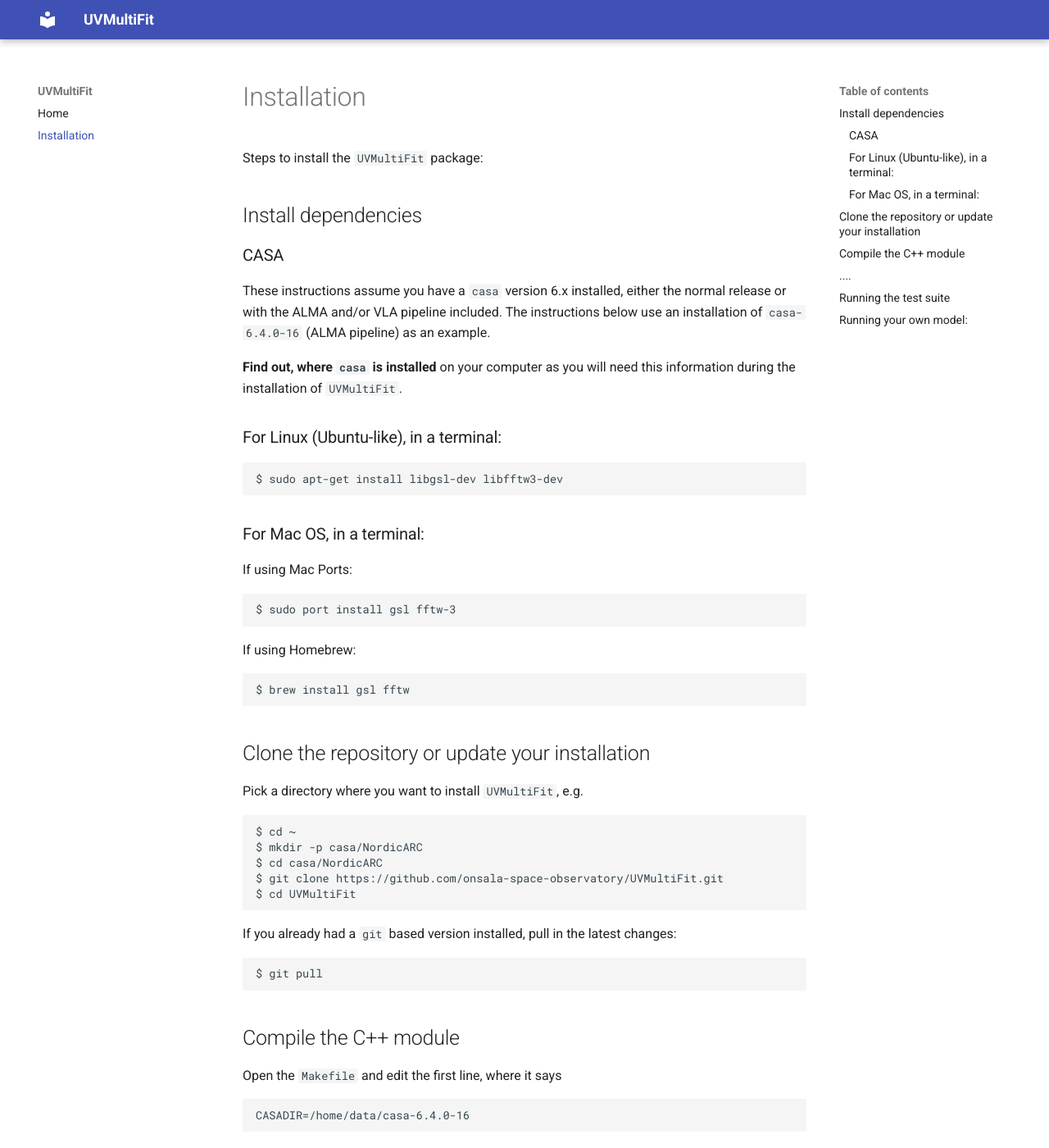
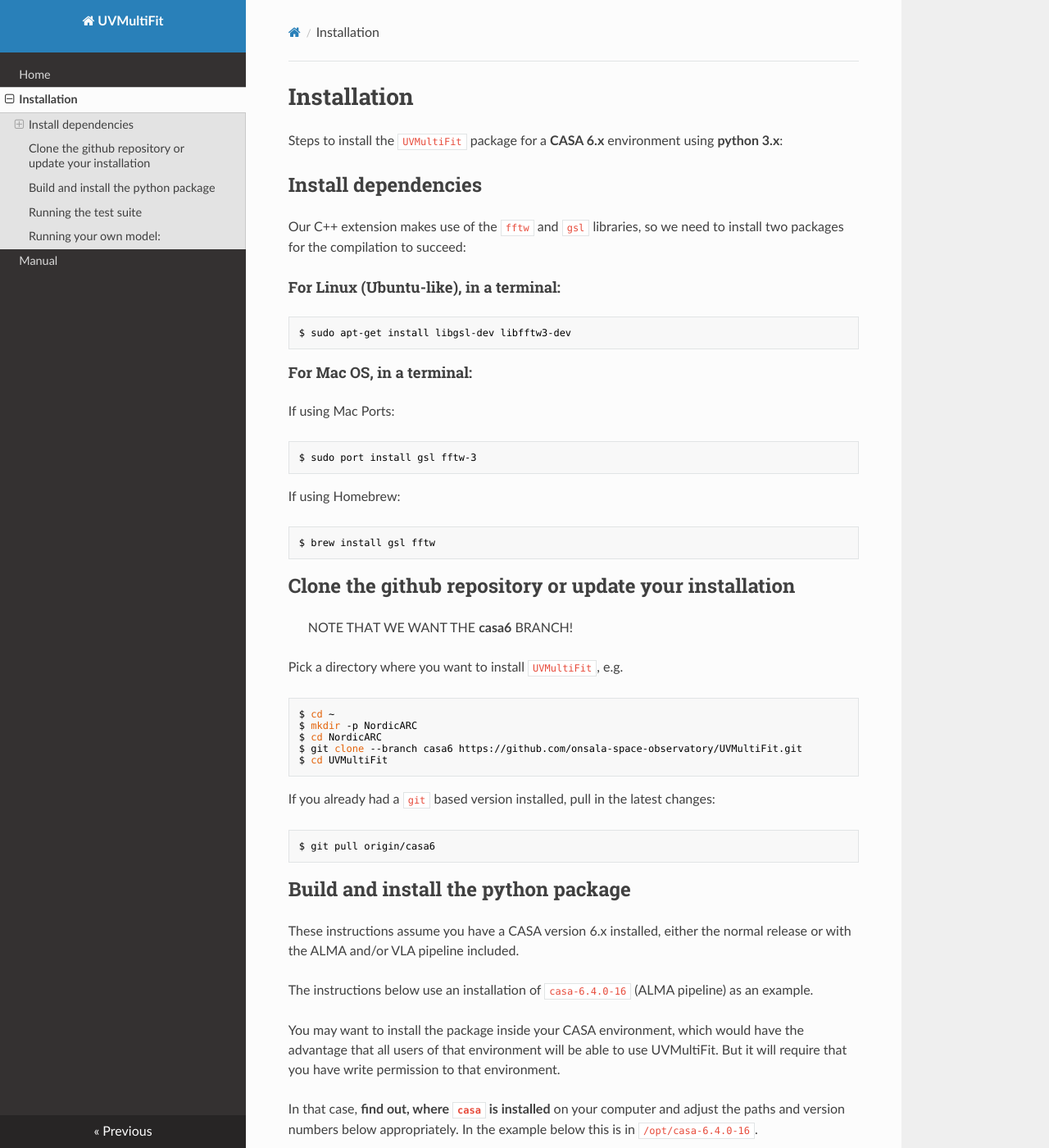
Before and after one commit to onsala-space-observatory/UVMultiFit, an MkDocs documentation site: the page built from docs/install.md, in a window 1280 px wide and 1400 px high. Shown: the whole window at 82% size. Built offline with MkDocs 1.6.1, drawn with Linux system fonts in a browser that asks for light colours; nearby versions of some CDN libraries; some of the changed text lies outside the part shown.

Commit message:
update to documentation

````diff
--- a/docs/install.md
+++ b/docs/install.md
@@ -1,27 +1,19 @@
 # Installation
 
-Steps to install the `UVMultiFit` package:
+Steps to install the `UVMultiFit` package for a **CASA 6.x** environment using **python 3.x**:
 
 ## Install dependencies
 
-### CASA
+Our C++ extension makes use of the `fftw` and `gsl` libraries, so we
+need to install two packages for the compilation to succeed:
 
-These instructions assume you have a `casa` version 6.x installed,
-either the normal release or with the ALMA and/or VLA pipeline
-included. The instructions below use an installation of
-`casa-6.4.0-16` (ALMA pipeline) as an
-example.
-
-**Find out, where `casa` is installed** on your computer as you will need
-this information during the installation of `UVMultiFit`.
-
-### For Linux (Ubuntu-like), in a terminal:
+#### For Linux (Ubuntu-like), in a terminal:
 
 ``` bash
 $ sudo apt-get install libgsl-dev libfftw3-dev
 ```
 
-### For Mac OS, in a terminal:
+#### For Mac OS, in a terminal:
 
 If using Mac Ports:
 
@@ -35,93 +27,77 @@
 $ brew install gsl fftw
 ```
 
-## Clone the repository or update your installation
+## Clone the github repository or update your installation
+
+> NOTE THAT WE WANT THE **casa6** BRANCH!
 
 Pick a directory where you want to install `UVMultiFit`, e.g.
 
 ``` bash
 $ cd ~
-$ mkdir -p casa/NordicARC
-$ cd casa/NordicARC
-$ git clone https://github.com/onsala-space-observatory/UVMultiFit.git
+$ mkdir -p NordicARC
+$ cd NordicARC
+$ git clone --branch casa6 https://github.com/onsala-space-observatory/UVMultiFit.git
 $ cd UVMultiFit
 ```
 
 If you already had a `git` based version installed, pull in the latest changes:
 
 ``` bash
-$ git pull
+$ git pull origin/casa6
 ```
 
-## Compile the C++ module
+## Build and install the python package
 
-Open the `Makefile` and edit the first line, where it says
+These instructions assume you have a CASA version 6.x installed,
+either the normal release or with the ALMA and/or VLA pipeline
+included.
+
+The instructions below use an installation of `casa-6.4.0-16` (ALMA
+pipeline) as an example.
+
+You may want to install the package inside your CASA environment,
+which would have the advantage that all users of that environment will
+be able to use UVMultiFit. But it will require that you have write
+permission to that environment.
+
+In that case, **find out, where `casa` is installed** on your computer
+and adjust the paths and version numbers below appropriately.  In the
+example below this is in `/opt/casa-6.4.0-16`.
+
+Then set the following two environment variables, adjusting
+the paths and version numbers to your needs. For an installation into
+your personal python environment, simply skip this step:
 
 ``` bash
-CASADIR=/home/data/casa-6.4.0-16
+$ PATH=/opt/casa-6.4.0-16/bin:$PATH
+$ PYTHONPATH=/opt/casa-6.4.0-16/lib/py/lib/python3.8/site-packages
 ```
 
-and replace with the path of your own `casa` installation. If you have
-write access to the directories underneath `$CASADIR`, you may then
-run
+Now, in order to build the package, which will include compilation of
+the C++ extension, run the following command:
 
 ``` bash
-$ make install
+$ python3 -m pip install .
 ```
 
-This should make `uvmultifit` available also to other users, running
-from the same casa installation.
-
-Alternatively, you can install to your local user `PYTHONPATH` by running
+If successful, you may check that you can load the C++ module as follows:
 
 ``` bash
-$ make user
+$ python3
+Python 3.8.10 (default, Jun 25 2021, 20:16:58)
+[GCC 5.3.1 20160406 (Red Hat 5.3.1-6)] on linux
+Type "help", "copyright", "credits" or "license" for more information.
+>>> import uvmultimodel as uvmod
+>>> dir(uvmod)
+['QuinnFF', '__doc__', '__file__', '__loader__', '__name__', '__package__', '__spec__',
+ 'clearPointers', 'modelcomp', 'setData', 'setModel', 'setNCPU', 'setNspw', 'setWork']
 ```
-
-You may check that you can load the module and execute some of its
-support functions. Move into the `test` folder and start up `casa`
-
-
-``` bash
-$ cd test
-$ <CASADIR>/bin/casa   # replace `CASADIR` with the correct path from above!
-```
-
-and run the short unit test in that folder:
-
-``` python
-    CASA <1>: %run test_uvmultimodel.py
-```
-
-which should produce output like this
-
->
-> C++ shared library loaded successfully
->
-> ....
-> ----------------------------------------------------------------------
-> Ran 4 tests in 0.000s
->
-> OK
 
 ## Running the test suite
 
-Still in the `test` directory, and with `casa` running, run any of the tests via
-
-    CASA <2>: execfile("<test>.py")
-
 ## Running your own model:
 
-Now, this can be done from any directory.
-
-* Start up `casa` and run
-
-        CASA <1>: from NordicARC import uvmultifit as uvm
-        CASA <2>: help(uvm.uvmultifit)                 # to get the help text
-        CASA <3>: myfit = uvm.uvmultifit(vis=..., ...) # fit your model ...
-
- * ENJOY!
-
-Any feedback and bug report should be sent either to the ARC Nordic
-Node (contact@nordic-alma.se) or to the source maintainer
-(michael.olberg@chalmers.se).
+Any feedback and bug report should be sent either to the
+[Nordic ARC Node](mailto:contact@nordic-alma.se) or to the source maintainer
+[Michael Olberg](mailto:michael.olberg@chalmers.se).
--- a/mkdocs.yml
+++ b/mkdocs.yml
@@ -1,11 +1,14 @@
+# mkdocs.yml
 site_name: UVMultiFit
 site_url: https://github.com/onsala-space-observatory/UVMultiFit
+
+theme:
+   name: "readthedocs"
+
+plugins:
+   - mkdocstrings
+
 nav:
    - Home: index.md
    - Installation: install.md
-
-theme:
-   name: "material"
-
-plugins:
-   - mkdocstrings
+   - Manual: manual.md
````
Also changed, not shown: docs/index.md (+0 -2 lines), 1 other file.
